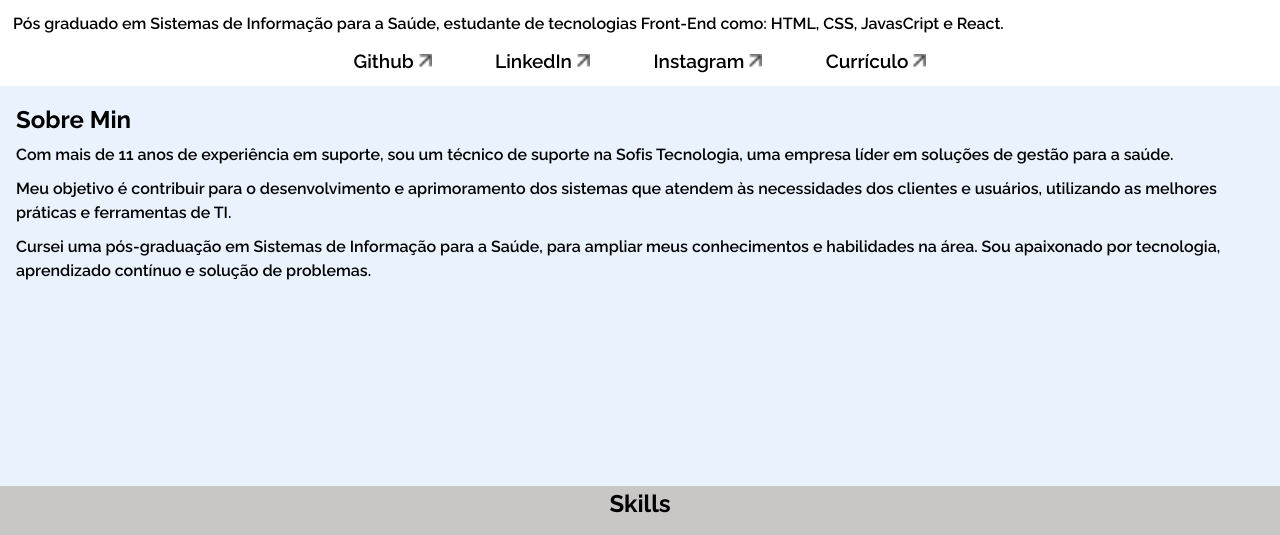
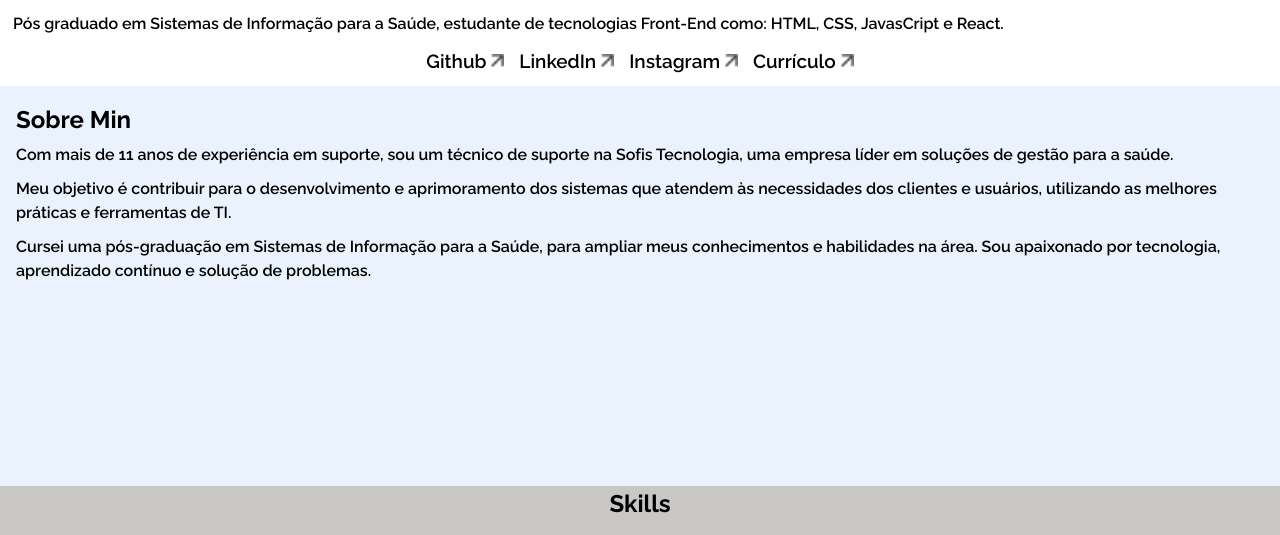
Before and after one commit to feliperj91/portifolio-v2, a plain HTML site: page index.html in a window 1280 px wide. Shown: the part 200-735 px from the top of the page. Drawn offline with Linux system fonts and the light colour scheme.

Commit message:
Ajuste Gap Links

```diff
--- a/css/style.css
+++ b/css/style.css
@@ -77,7 +77,7 @@
     justify-content: center;
     align-items: center;
     flex-wrap: nowrap;
-    gap: 5%;
+    gap: 15px;
     margin: 5px;
 
 
```
